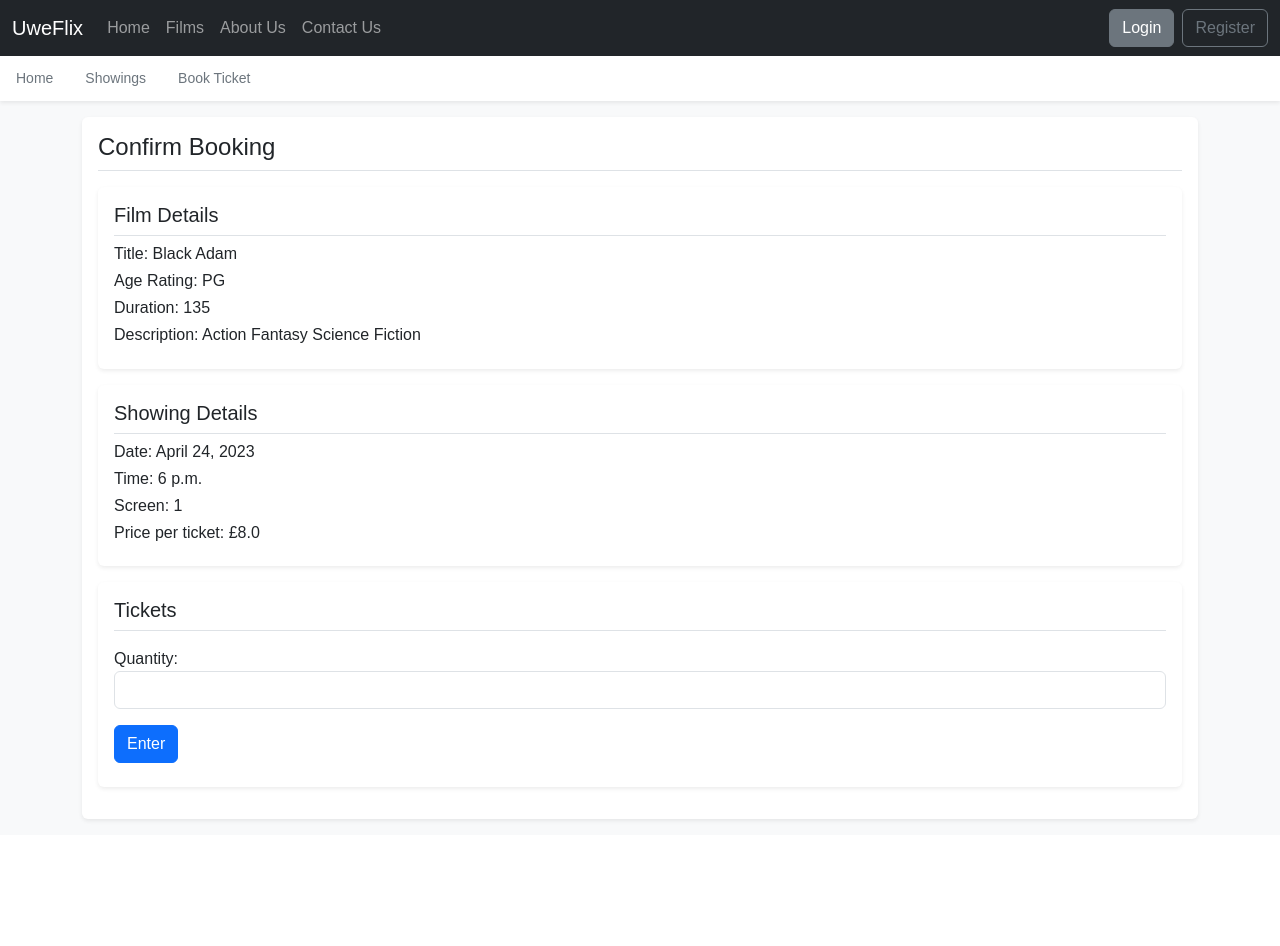
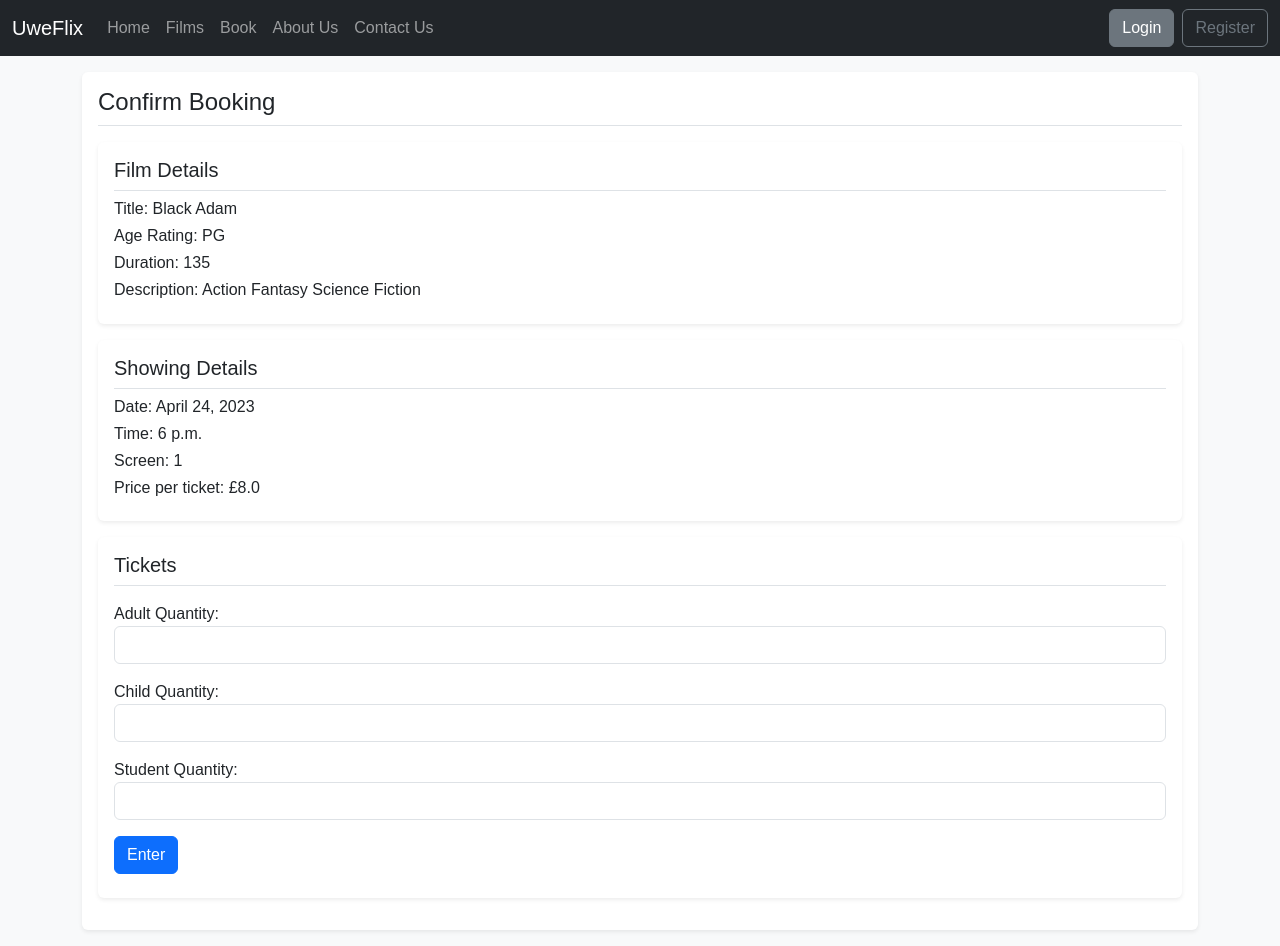
Before and after one commit to cameron-mg/UNI_Distributed-and-Enterprise-Software-Development, a Django app: page /customerBooking/customerConfirmation/1 in a window 1280 px wide. Before the commit the page ends 822 px from the top, so only its background shows below. Run offline with Django 4.2, Linux system fonts and the light colour scheme; data comes from the database, SQL or seed files in the repository; some libraries are stand-ins or nearby versions.

Commit message:
CMG - Finished customer 2xbooking functionality

```diff
--- a/app/forms.py
+++ b/app/forms.py
@@ -133,10 +133,12 @@ class CustomerBookingDateForm(forms.Form):
     customerBookingDate = forms.DateField(widget=forms.DateInput(attrs={'class': 'form-control', 'type': 'date'}), input_formats=['%Y-%m-%d'], label="Booking Date")
 
 class CustomerBookingQuantity(forms.Form):
-    customerQuantity = forms.IntegerField(widget=forms.NumberInput(attrs={'class': 'form-control'}), label="Quantity")
+    customerQuantity = forms.IntegerField(widget=forms.NumberInput(attrs={'class': 'form-control'}), label="Adult Quantity")
+    customerChildQuantity = forms.IntegerField(widget=forms.NumberInput(attrs={'class': 'form-control'}), label="Child Quantity")
+    customerStudentQuantity = forms.IntegerField(widget=forms.NumberInput(attrs={'class': 'form-control'}), label="Student Quantity")
 
-class CustomerTicketType(forms.Form):
-    tickettype = forms.CharField(widget=forms.TextInput(attrs={'class': 'form-control'}), max_length=10, label="Ticket Type")
+# class CustomerTicketType(forms.Form):
+#     tickettype = forms.CharField(widget=forms.TextInput(attrs={'class': 'form-control'}), max_length=10, label="Ticket Type")
 
 class ClubRequestForm(forms.Form):
     message = forms.CharField(widget=forms.Textarea(attrs={'class': 'form-control'}), label="Message")
--- a/app/models.py
+++ b/app/models.py
@@ -88,15 +88,13 @@ class Employee(models.Model):
 
 # Customer
 class Booking(models.Model):
-    class tickettype(models.TextChoices):
-        ADULT= "Adult","Adult"
-        CHILD= "Child", "Child"
     id = models.AutoField(primary_key=True, unique=True)
-    tickettypes = models.CharField(max_length=10, choices=tickettype.choices, default='Adult')
     showing = models.ForeignKey(Showing, on_delete=models.CASCADE)
     payment = models.ForeignKey(Payment, on_delete=models.SET_NULL, null=True)
     cost = models.FloatField()
-    quantity = models.IntegerField()
+    adultQuantity = models.IntegerField()
+    childQuantity = models.IntegerField()
+    studentQuantity = models.IntegerField()
     datetime = models.DateTimeField()
 
 
--- a/app/templates/app/bookingPage.html
+++ b/app/templates/app/bookingPage.html
@@ -27,7 +27,7 @@ Customer - Showings
                   <td>£{{ s.price }}</td>
                   <td>{{ s.remainingSeats }}</td>
                   <td>
-                    <a href="#" class="btn btn-primary me-2" role="button" aria-pressed="true">Book Now</a>
+                    <a href="{% url 'customerConfirmBooking' s.pk %}" class="btn btn-primary me-2" role="button" aria-pressed="true">Book Now</a>
                   </td>
                 </tr>
             {% endfor %}
--- a/app/templates/app/customer/cHome.html
+++ /dev/null
@@ -1,18 +0,0 @@
-{% extends "app/template.html" %}
-{% block title %}
-Customer Home
-{% endblock %}
-{% block sideNav %}
-<a class="nav-link" href="{% url 'cHome' %}">Home</a>
-<a class="nav-link" href="{% url 'showings' %}">Showings</a>
-<a class="nav-link" href="{% url 'customerBooking' %}">Book Ticket</a>
-{% endblock %}
-{% block content %}
-<div class="my-3 p-3 bg-body rounded shadow-sm">
-  <p style="color:brown;">{{error}}</p>
-  <h4 class="border-bottom pb-2 mb-2">Customer Home</h4>
-    <div class="my-3 p-3 bg-body rounded shadow-sm">
-      <h5>Placeholder</h5>
-    </div>
-</div>
-{% endblock %}
--- a/app/templates/app/customer/customerBooking.html
+++ b/app/templates/app/customer/customerBooking.html
@@ -1,4 +1,4 @@
-{% extends "app/customer/cHome.html" %}
+{% extends "app/template.html" %}
 {% block title %}
 Customer Booking
 {% endblock %}
--- a/app/templates/app/customer/customerBookingConfirmation.html
+++ b/app/templates/app/customer/customerBookingConfirmation.html
@@ -1,4 +1,4 @@
-{% extends "app/customer/cHome.html" %}
+{% extends "app/template.html" %}
 {% block title %}
 Customer Booking Confirmation
 {% endblock %}
@@ -8,7 +8,7 @@ Customer Booking Confirmation
   <h4 class="border-bottom pb-2 mb-2">Booking</h4>
 {% if processed %}
     <h6>The booking has been confirmed.</h6>
-    <a href="{% url 'cHome' %}" class="btn btn-primary me-2" role="button" aria-pressed="true">Return Home</a>
+    <a href="{% url 'home' %}" class="btn btn-primary me-2" role="button" aria-pressed="true">Return Home</a>
 {% else %}
     <p style="color:brown;">{{error}}</p>
     <a href="{% url 'customerBooking' %}" class="btn btn-primary me-2" role="button" aria-pressed="true">Select New</a>
@@ -34,8 +34,9 @@ Customer Booking Confirmation
         <h5 class="border-bottom pb-2 mb-2">Tickets</h5>
         {% if qPicked %}
         <p>Quantity confirmed at price of {{ cost }} for {{ q }} tickets.</p>
+        <p>*Student and Child discounts have been applied.</p>
         <a href="{% url 'customerBooking' %}" class="btn btn-danger me-2" role="button" aria-pressed="true">Decline</a>
-        <a href="{% url 'customerSaveBooking' showing.pk q  %}" class="btn btn-success me-2" role="button" aria-pressed="true">Accept</a>
+        <a href="{% url 'customerSaveBooking' showing.pk q aq cq sq  %}" class="btn btn-success me-2" role="button" aria-pressed="true">Accept</a>
         {% else %}
         <div>
           <p style="color:brown;">{{error}}</p>
--- a/app/templates/app/template.html
+++ b/app/templates/app/template.html
@@ -27,6 +27,9 @@
                 </li>
                 <li class="nav-item">
                     <a class="nav-link" href="{% url 'films' %}">Films</a>
+                </li>
+                <li class="nav-item">
+                    <a class="nav-link" href="{% url 'customerBooking' %}">Book</a>
                 </li>
                 <li class="nav-item">
                     <a class="nav-link" href="{% url 'aboutUs' %}">About Us</a>
--- a/app/urls.py
+++ b/app/urls.py
@@ -15,16 +15,10 @@ urlpatterns = [
     path("register/", views.register_request, name="register"),
 
     # Customer URLS
-    path("cHome/", views.cHome, name="cHome"),
-    path("showings/", views.showings, name="showings"),
-
-    path("showDetails/<showing_id>", views.showDetails, name="showDetails"),
+    path("films/bookingPage/<int:pk>/", views.bookingPage, name="bookingPage"),
     path("customerBooking/", views.customerBooking, name="customerBooking"),
     path("customerBooking/customerConfirmation/<int:pk>", views.customerConfirmBooking, name="customerConfirmBooking"),
-    path("customerBooking/customerConfirmation/<int:pk>/<int:q>", views.customerSaveBooking, name="CustomerSaveBooking"),
-
-    path("showDetails/<showing_id>/", views.showDetails, name="showDetails"),
-    path("bookingPage/<int:pk>/", views.bookingPage, name="bookingPage"),
+    path("customerBooking/customerConfirmation/<int:pk>/<int:q>/<int:aq>/<int:cq>/<int:sq>", views.customerSaveBooking, name="customerSaveBooking"),
 
     # Student URLS
     path("s/", views.sHome, name="sHome"),
--- a/app/views.py
+++ b/app/views.py
@@ -115,17 +115,6 @@ def logout_request(request):
 
 
 # Customer VIEWS
-def cHome(request):
-    return render(request, "app/customer/cHome.html")
-
-def showings(request):
-    showings = Showing.objects.all()
-    return render(request, 'app/customer/showings.html', {"showings":showings})
-
-def showDetails(request,showing_id):
-    showings = Showing.objects.get(pk=showing_id)
-    return render(request, 'app/customer/showDetails.html', {"showings":showings})
-
 def customerBooking(request):
     form = CustomerBookingDateForm(request.POST or None)
     dated = False
@@ -153,15 +142,15 @@ def customerConfirmBooking(request, pk):
     if request.method == "POST":
         if form.is_valid():
             qPicked = True
-            q = form.cleaned_data["customerQuantity"]
+            aq = form.cleaned_data["customerQuantity"]
+            cq = form.cleaned_data["customerChildQuantity"]
+            sq = form.cleaned_data["customerStudentQuantity"]
+            q = aq+cq+sq
             if q >= 1:
                 if showing.remainingSeats > q:
                     try:
-                        user = request.user
-                        user = User.objects.filter(user=user).get()
-
-                        overallCost = (showing.price*q)
-                        return render(request, "app/customer/customerBookingConfirmation.html", {"showing":showing, "q":q, "qPicked":qPicked, "cost":overallCost})
+                        overallCost = ((showing.price*aq)+(showing.price*cq/2)+(showing.price*sq*0.9))
+                        return render(request, "app/customer/customerBookingConfirmation.html", {"showing":showing, "q":q, "aq":aq, "cq":cq, "sq":sq, "qPicked":qPicked, "cost":overallCost})
                     except:
                         postConf = True
                         processed = False
@@ -180,17 +169,18 @@ def customerConfirmBooking(request, pk):
         return render(request, "app/customer/customerBookingConfirmation.html", {"showing":showing, "form":form})
 
 
-def customerSaveBooking(request, pk, q):
+def customerSaveBooking(request, pk, q, aq, cq, sq):
     showing = Showing.objects.get(pk=pk)
     postConf = True
     if showing.remainingSeats > q:
         try:
-            user = request.user
-            user = User.objects.filter(user=user).get()
-            overallCost = (showing.price*q)
+            overallCost = ((showing.price*aq)+(showing.price*cq/2)+(showing.price*sq*0.9))
 
             newCustomerBooking = Booking.objects.create(
-                quantity = q,
+                showing=showing,
+                adultQuantity = aq,
+                childQuantity = cq,
+                studentQuantity = sq,
                 cost = overallCost,
                 datetime = datetime.datetime.now()
             )
@@ -199,7 +189,6 @@ def customerSaveBooking(request, pk, q):
 
             newCustomerBooking.save()
             showing.save()
-            user.save()
 
             processed = True
             return render(request, "app/customer/customerBookingConfirmation.html", {"postConf":postConf, "processed":processed})
```
Also changed, not shown: app/templates/app/customer/showDetails.html (deleted, +0 -15 lines), app/templates/app/customer/showings.html (deleted, +0 -19 lines), app/migrations/0001_initial.py.
